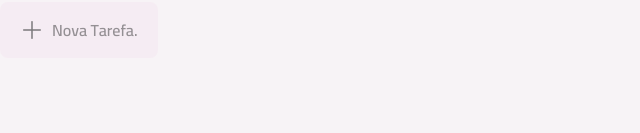
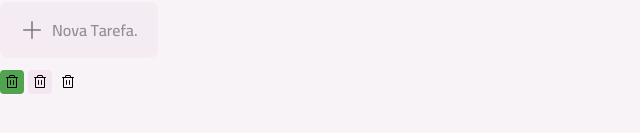
Before and after one commit to Henrry-Maximo/rocketseat-react, a React (Vite) app in the folder todo/: page / in a window 1280 px wide. Shown: the part 203-336 px from the top of the page, without its empty margins (0-640 px from the left). Built offline with nearby package versions, Linux system fonts and the light colour scheme.

Commit message:
🐛  Fix: Add adjust at styles using cva

```diff
--- a/todo/src/App.tsx
+++ b/todo/src/App.tsx
@@ -12,6 +12,7 @@ import XIcon from "./assets/icons/wrong.svg?react";
 import Icon from "./components/icon";
 import Badge from "./components/badge";
 import Button from "./components/button";
+import ButtonIcon from "./components/button-icon";
 
 export default function App() {
   return (
@@ -46,6 +47,12 @@ export default function App() {
       <div>
         <Button icon={PlusIcon} disabled={true}>Nova Tarefa.</Button>
       </div>
+
+      <div className="flex gap-1">
+        <ButtonIcon icon={TrashIcon} />
+        <ButtonIcon icon={TrashIcon} variant="secondary" />
+        <ButtonIcon icon={TrashIcon} variant="tertiary" />
+      </div>
     </div>
   );
 }
--- a/todo/src/components/button-icon.tsx
+++ b/todo/src/components/button-icon.tsx
@@ -7,7 +7,7 @@ export const buttonIconVariants = cva(
     variants: {
       variant: {
         primary: "bg-green-base hover:bg-green-dark",
-        secondary: "bg-pink-base hover:bg-pink-dark",
+        secondary: "bg-gray-200 hover:bg-pink-base",
         tertiary: "bg-transparent hover:bg-gray-200"
       },
       size: {
@@ -30,7 +30,7 @@ export const buttonIconIconVariants = cva("transition", {
     variant: {
       primary: "fill-white",
       secondary: "fill-pink-base group-hover:fill-white",
-      tertiary: "fill-gray-300 group-hover:fill-gray-4000"
+      tertiary: "fill-gray-300 group-hover:fill-gray-400"
     },
     size: {
       sm: "w-4 h-4"
```
